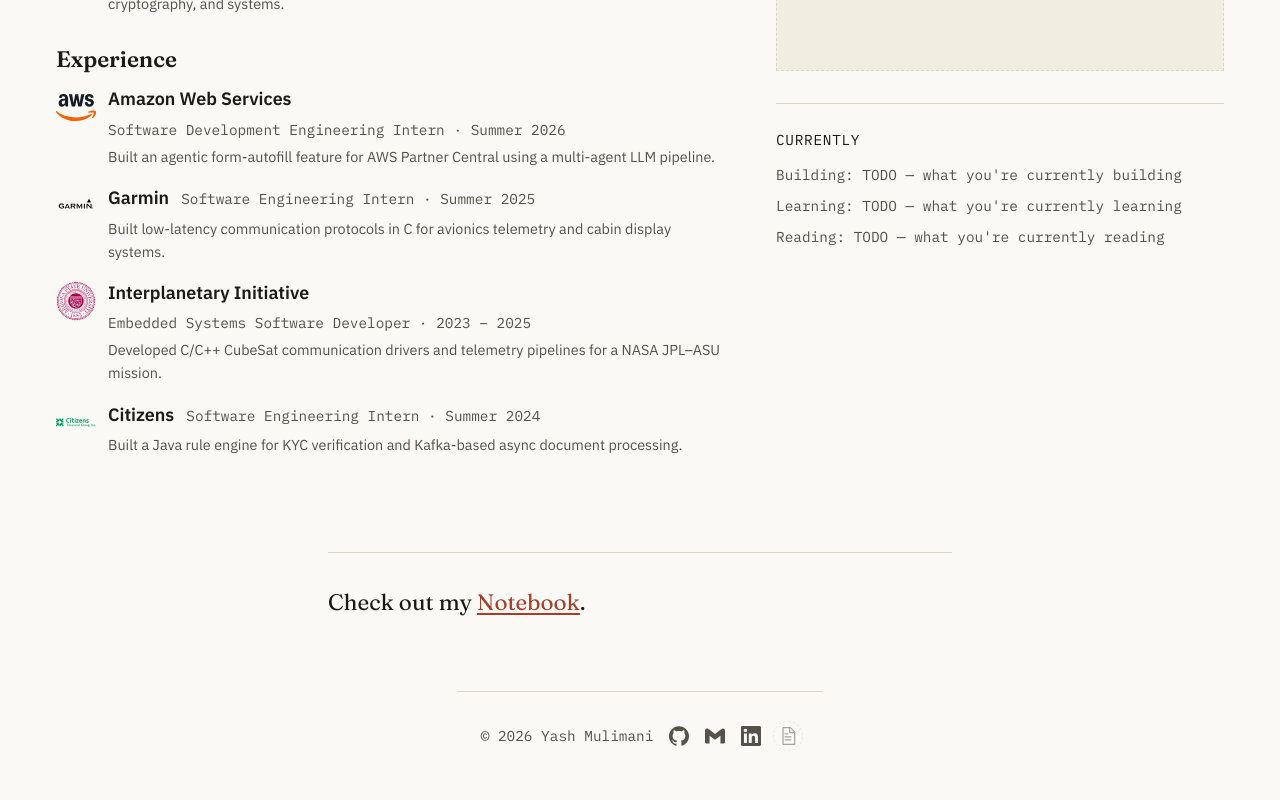
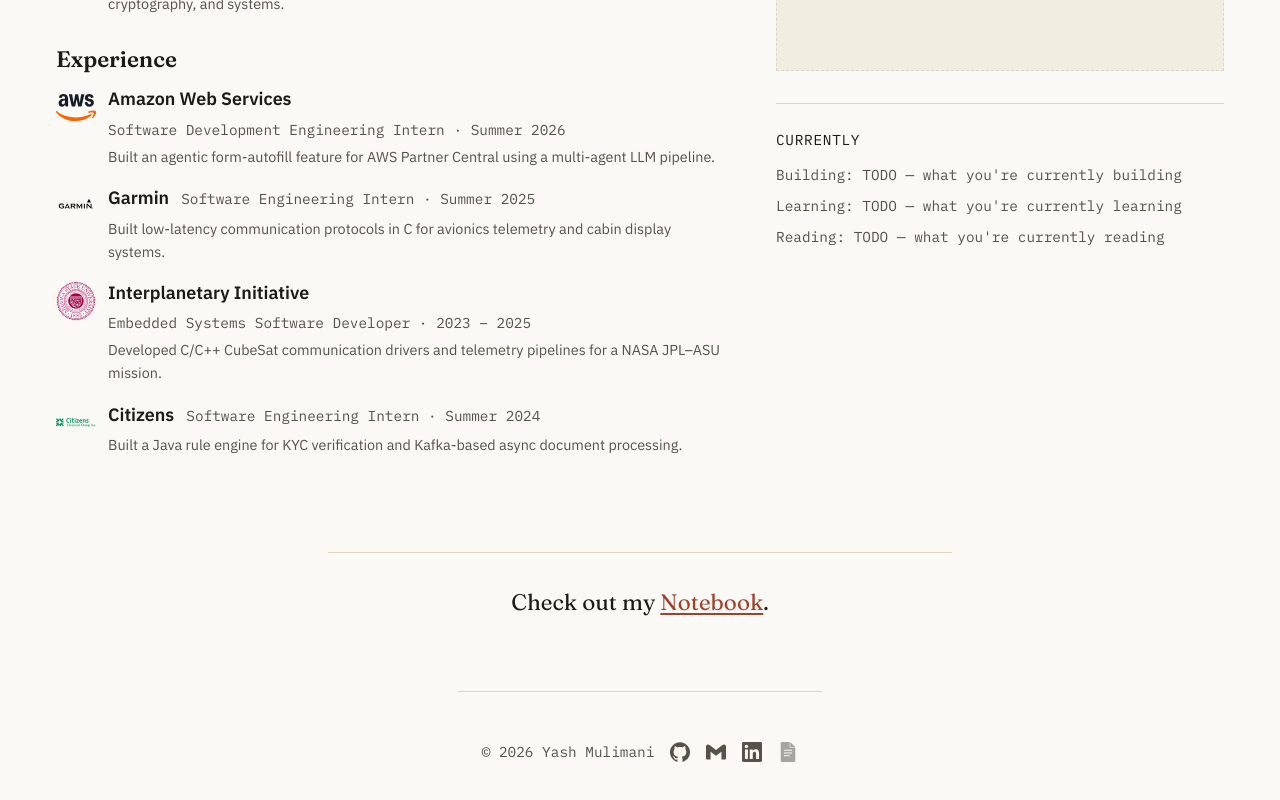
Before and after one commit to imsqsh/personal-website, a Next.js app: page / in a window 1280 px wide. Shown: the part 646-1446 px from the top of the page. Built offline with nearby package versions, Linux system fonts and the light colour scheme.

Commit message:
fix: center explore CTA, use Google Docs icon for resume link, drop dotted placeholder circle

```diff
--- a/app/page.module.css
+++ b/app/page.module.css
@@ -151,6 +151,7 @@
   border-top: 1px solid var(--color-rule);
   font-family: var(--font-family-serif);
   font-size: var(--step-1);
+  text-align: center;
 }
 
 .explore a {
--- a/components/icons/SocialIcons.tsx
+++ b/components/icons/SocialIcons.tsx
@@ -44,26 +44,15 @@
   );
 }
 
-export function DocumentIcon({ className }: IconProps) {
+export function GoogleDocsIcon({ className }: IconProps) {
   return (
     <svg
       viewBox="0 0 24 24"
       className={className}
-      fill="none"
-      stroke="currentColor"
-      strokeWidth="1.5"
+      fill="currentColor"
       aria-hidden="true"
     >
-      <path
-        d="M6 2h9l5 5v15H6z"
-        strokeLinejoin="round"
-        strokeLinecap="round"
-      />
-      <path d="M14 2v6h6" strokeLinejoin="round" strokeLinecap="round" />
-      <path
-        d="M8.5 13h7M8.5 16.5h7M8.5 9.5h3"
-        strokeLinecap="round"
-      />
+      <path d="M14.727 6.727H14V0H4.91c-.905 0-1.637.732-1.637 1.636v20.728c0 .904.732 1.636 1.636 1.636h14.182c.904 0 1.636-.732 1.636-1.636V6.727h-6zm-.545 10.455H7.09v-1.364h7.09v1.364zm2.727-3.273H7.091v-1.364h9.818v1.364zm0-3.273H7.091V9.273h9.818v1.363zM14.727 6h6l-6-6v6z" />
     </svg>
   );
 }
--- a/components/layout/Footer.module.css
+++ b/components/layout/Footer.module.css
@@ -6,7 +6,7 @@
   gap: var(--space-4);
   max-width: var(--page-max-width);
   margin: 0 auto;
-  padding: var(--space-6) var(--space-5) var(--space-7);
+  padding: var(--space-7) var(--space-5) var(--space-7);
   border-top: 1px solid var(--color-rule);
   font-family: var(--font-family-mono);
   font-size: var(--step--1);
@@ -44,8 +44,4 @@
 
 .placeholder {
   opacity: 0.5;
-  border: 1px dashed var(--color-rule);
-  border-radius: 50%;
-  padding: var(--space-1);
-  margin: calc(var(--space-1) * -1);
 }
--- a/components/layout/Footer.tsx
+++ b/components/layout/Footer.tsx
@@ -1,9 +1,9 @@
 import type { ComponentType } from "react";
 import { siteConfig } from "@/data/site";
 import {
-  DocumentIcon,
   GitHubIcon,
   GmailIcon,
+  GoogleDocsIcon,
   LinkedInIcon,
 } from "@/components/icons/SocialIcons";
 import styles from "./Footer.module.css";
@@ -12,7 +12,7 @@
   GitHub: GitHubIcon,
   Email: GmailIcon,
   LinkedIn: LinkedInIcon,
-  Resume: DocumentIcon,
+  Resume: GoogleDocsIcon,
 };
 
 export function Footer() {
```
